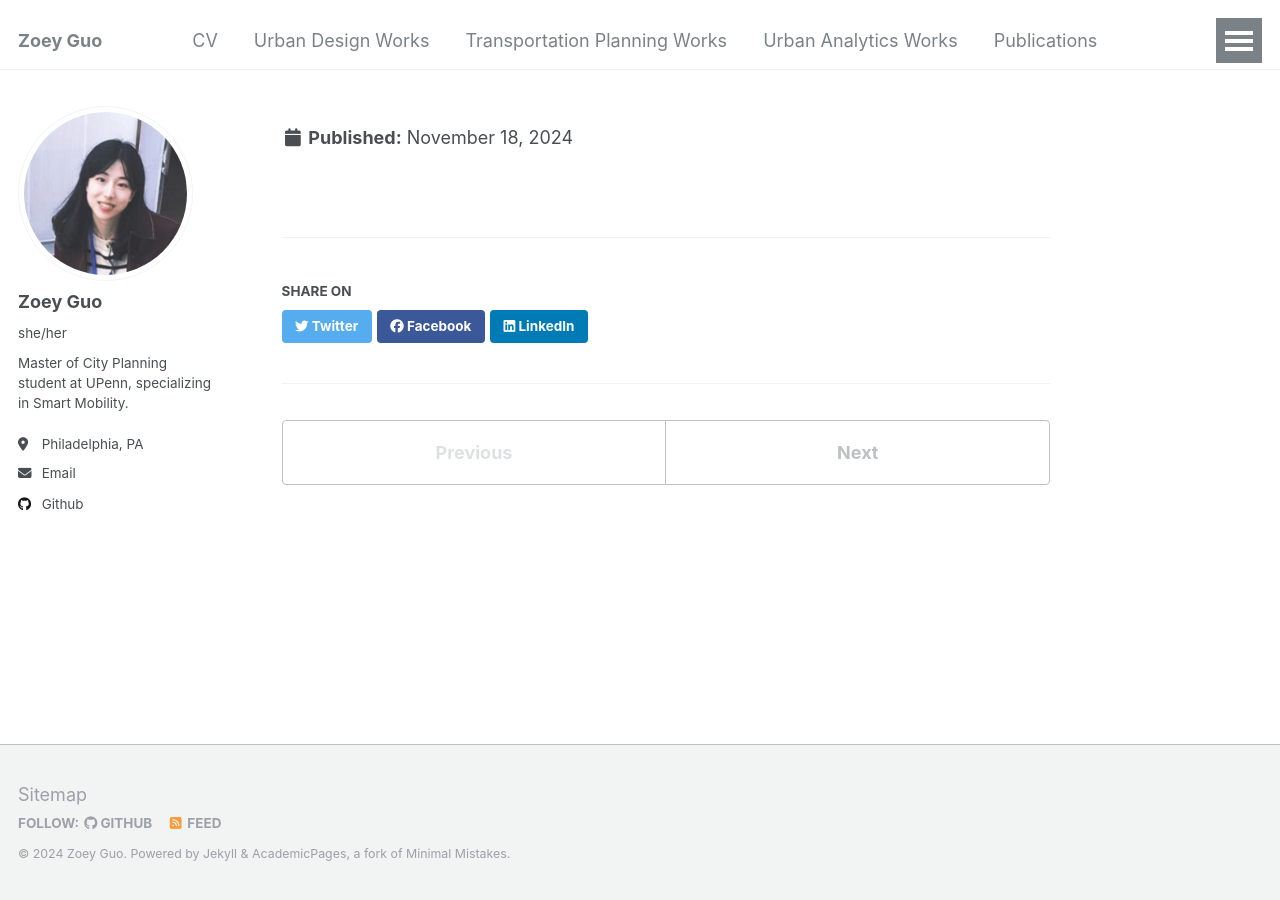
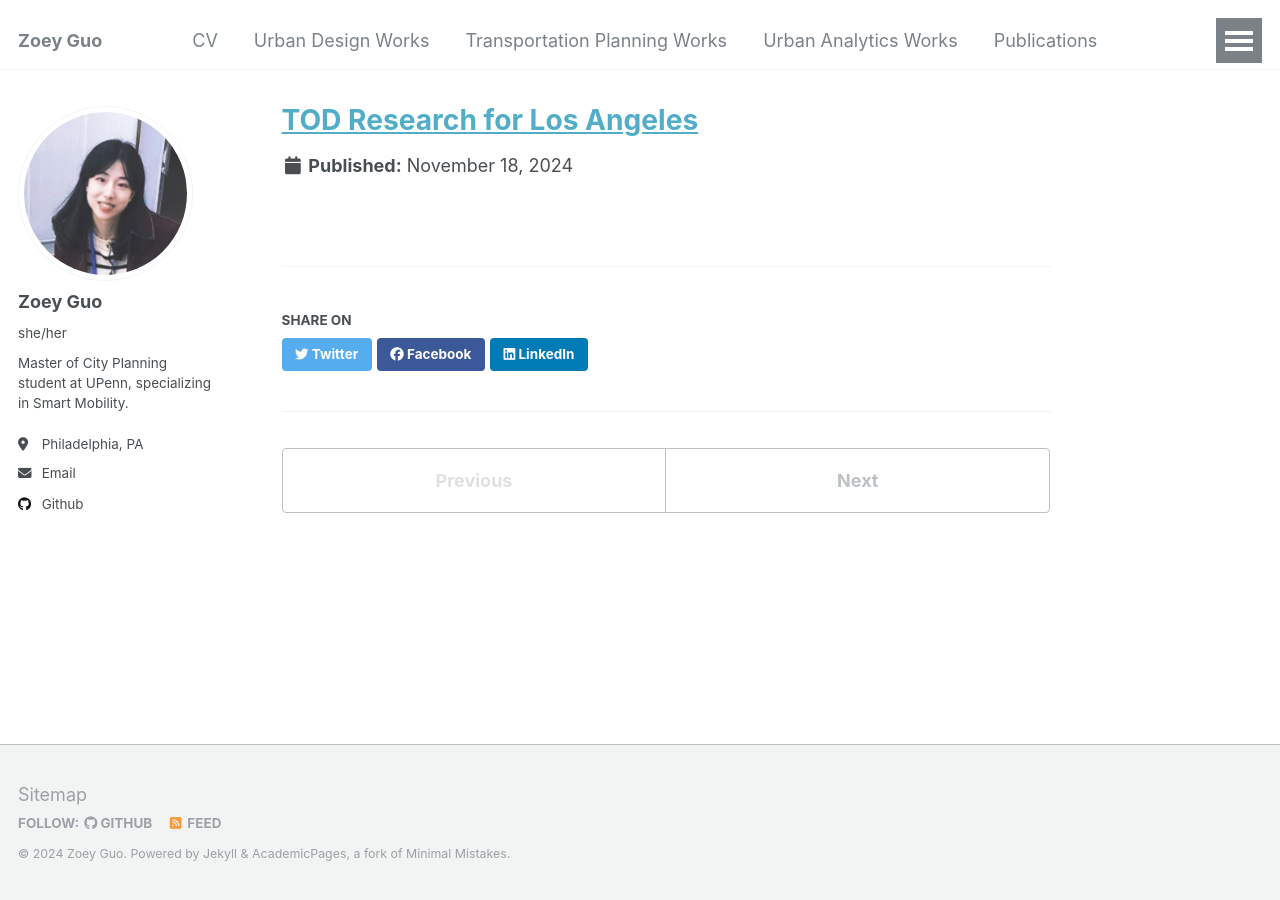
Before and after one commit to ZoeyGuo709/ZoeyGuo709.github.io, a Jekyll site: the page built from _portfolio/portfolio-1.md, in a window 1280 px wide. Built offline with Jekyll 4.4.1, drawn with Linux system fonts in a browser that asks for light colours.

Commit message:
Update portfolio-1.md

```diff
--- a/_portfolio/portfolio-1.md
+++ b/_portfolio/portfolio-1.md
@@ -1,6 +1,5 @@
 ---
-- title: "TOD Research"
-  url: /files/TOD_Policy_ZiyiGuo.html
-- excerpt: "Sample Of Working Sample<br/><img src='/images/Transp_Profile.png'>"
-- collection: portfolio
+title: "[TOD Research for Los Angeles](/files/TOD_Policy_ZiyiGuo.html)"
+excerpt: "Sample Of Working Sample<br/><img src='/images/Transp_Profile.png'>"
+collection: portfolio
 ---
```
